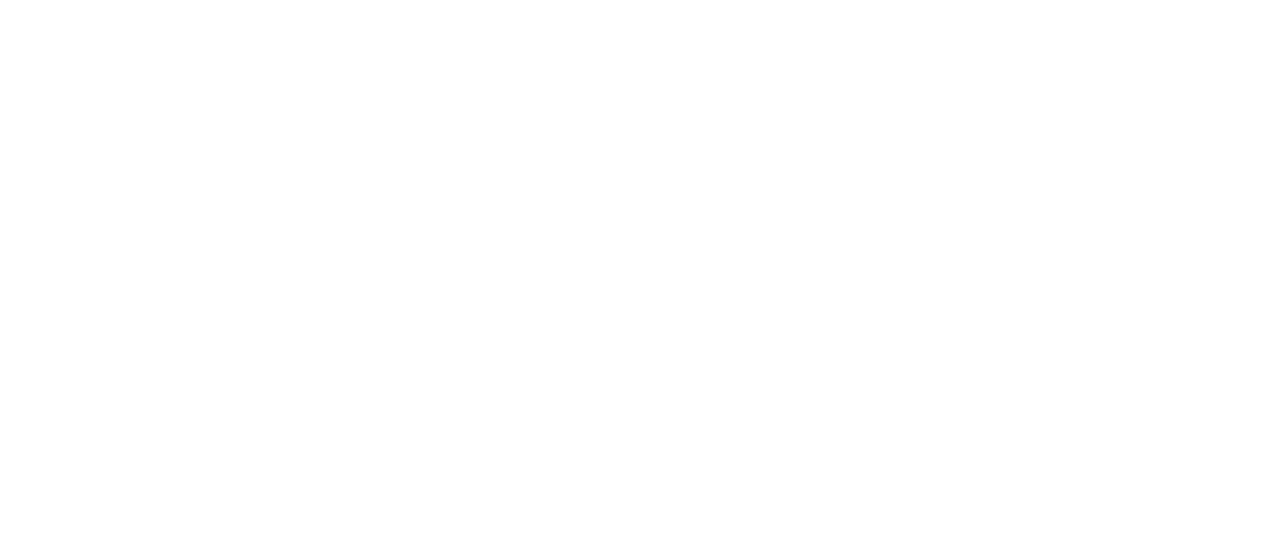
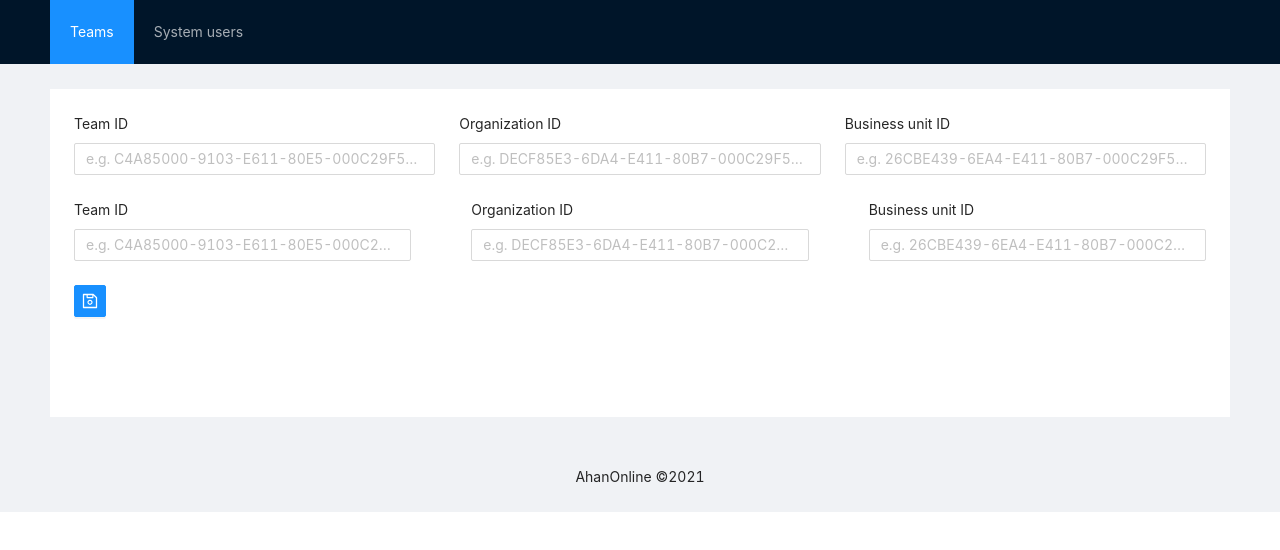
Before and after one commit to MrTechHunter/AhanOnline-Frontend, a React (Create React App) app: page /system-users/add in a window 1280 px wide. Before the commit this address had no page. Shown: the top 550 px of the page. Built offline with nearby package versions, Linux system fonts and the light colour scheme.

Commit message:
some small changes

```diff
--- a/src/components/AddSystemUser.jsx
+++ b/src/components/AddSystemUser.jsx
@@ -70,67 +70,6 @@ function AddSystemUser() {
   const [systemuseridmeta, set_systemuseridmeta] = useState("");
 
   const postData = () => {
-    mainteamname,
-      systemuserid,
-      organizationid,
-      businessunitid,
-      parentsystemuserid,
-      firstname,
-      lastname,
-      fullname,
-      internalemailaddress,
-      mobilephone,
-      domainname,
-      createdon,
-      modifiedon,
-      createdby,
-      modifiedby,
-      isdisabled,
-      skills,
-      calendarid,
-      activedirectoryguid,
-      invitestatuscode,
-      isactivedirectoryuser,
-      queueid,
-      transactioncurrencyid,
-      defaultmailbox,
-      userlicensetype,
-      islicensed,
-      positionid,
-      positionidname,
-      test,
-      testdate,
-      teststate,
-      subsidiaryid,
-      notificationchatid,
-      mainteam,
-      currenttask,
-      ext,
-      shamsidatestartcollaboration,
-      id,
-      cats,
-      onsite,
-      generateseller,
-      happycustomerscount,
-      unhappycustomerscount,
-      mainproject,
-      parentmainteam,
-      defaultodbfoldername,
-      localimagelargeguid,
-      localimagesmallguid,
-      statusreason,
-      birthday,
-      englishfamilyname,
-      englishfirstname,
-      entrydate,
-      gender,
-      insurancestartdate,
-      maritalstatus,
-      nationalid,
-      numberofchildren,
-      realbirthday,
-      currentsalary,
-      systemuseridmeta,
     axios
       .post(
         "http://127.0.0.1:8000/system-users/",
@@ -215,7 +154,7 @@ function AddSystemUser() {
             <Form.Item label="Team ID" colon={false}>
               <Input
                 placeholder="e.g. C4A85000-9103-E611-80E5-000C29F57F35"
-                onChange={(e) => set_teamid(e.target.value)}
+                onChange={(e) => set_mainteamname(e.target.value)}
               />
             </Form.Item>
           </Col>
@@ -224,7 +163,7 @@ function AddSystemUser() {
             <Form.Item label="Organization ID" colon={false}>
               <Input
                 placeholder="e.g. DECF85E3-6DA4-E411-80B7-000C29F57F35"
-                onChange={(e) => set_organizationid(e.target.value)}
+                onChange={(e) => set_systemuserid(e.target.value)}
               />
             </Form.Item>
           </Col>
@@ -233,12 +172,43 @@ function AddSystemUser() {
             <Form.Item label="Business unit ID" colon={false}>
               <Input
                 placeholder="e.g. 26CBE439-6EA4-E411-80B7-000C29F57F35"
-                onChange={(e) => set_businessunitid(e.target.value)}
+                onChange={(e) => set_organizationid(e.target.value)}
               />
             </Form.Item>
           </Col>
         </Row>
         {/* Row 1 end */}
+
+        {/* Row 2 */}
+        <Row gutter={60}>
+          <Col span={8}>
+            <Form.Item label="Team ID" colon={false}>
+              <Input
+                placeholder="e.g. C4A85000-9103-E611-80E5-000C29F57F35"
+                onChange={(e) => set_mainteamname(e.target.value)}
+              />
+            </Form.Item>
+          </Col>
+
+          <Col span={8}>
+            <Form.Item label="Organization ID" colon={false}>
+              <Input
+                placeholder="e.g. DECF85E3-6DA4-E411-80B7-000C29F57F35"
+                onChange={(e) => set_systemuserid(e.target.value)}
+              />
+            </Form.Item>
+          </Col>
+
+          <Col span={8}>
+            <Form.Item label="Business unit ID" colon={false}>
+              <Input
+                placeholder="e.g. 26CBE439-6EA4-E411-80B7-000C29F57F35"
+                onChange={(e) => set_organizationid(e.target.value)}
+              />
+            </Form.Item>
+          </Col>
+        </Row>
+        {/* Row 2 end */}
 
         {/* Submit button */}
         <Row gutter={5}>
--- a/src/components/SystemUsers.jsx
+++ b/src/components/SystemUsers.jsx
@@ -1,7 +1,9 @@
 import React, { useEffect, useState } from "react";
 import axios from "axios";
 
-import { Table } from "antd";
+import { Link } from "react-router-dom";
+
+import { Table, Button } from "antd";
 
 const columns = [
   {
@@ -30,7 +32,33 @@ const columns = [
     key: "fullname",
   },
   {
-    title: "Action",
+    title: "mobilephone",
+    dataIndex: "mobilephone",
+    key: "mobilephone",
+  },
+  {
+    title: "createdon",
+    dataIndex: "createdon",
+    key: "createdon",
+  },
+  {
+    title: "modifiedon",
+    dataIndex: "modifiedon",
+    key: "modifiedon",
+  },
+  {
+    title: "queueid",
+    dataIndex: "queueid",
+    key: "queueid",
+  },
+  {
+    title: "Edit",
+    dataIndex: "",
+    key: "x",
+    render: () => <a>Edit</a>,
+  },
+  {
+    title: "Delete",
     dataIndex: "",
     key: "x",
     render: () => <a>Delete</a>,
@@ -54,6 +82,10 @@ function SystemUsers() {
           organizationid: row.organizationid,
           businessunitid: row.businessunitid,
           fullname: row.fullname,
+          mobilephone: row.mobilephone,
+          createdon: row.createdon,
+          modifiedon: row.modifiedon,
+          queueid: row.queueid,
         }))
       );
     });
@@ -70,6 +102,11 @@ function SystemUsers() {
 
   return (
     <div>
+      <Link to="add">
+        <Button type="primary" style={{ marginBottom: 10 }}>
+          Add Superuser
+        </Button>
+      </Link>
       {loading ? (
         "Loading"
       ) : (
--- a/src/components/Teams.jsx
+++ b/src/components/Teams.jsx
@@ -69,7 +69,7 @@ const columns = [
     render: () => <a>Edit</a>,
   },
   {
-    title: "Edit",
+    title: "Delete",
     dataIndex: "",
     key: "x",
     render: () => <a>Delete</a>,
--- a/src/index.js
+++ b/src/index.js
@@ -6,16 +6,18 @@ import App from "./App";
 import reportWebVitals from "./reportWebVitals";
 
 import Teams from "./components/Teams";
+import AddTeam from "./components/AddTeam";
 import SystemUsers from "./components/SystemUsers";
-import AddTeam from "./components/AddTeam";
+import AddSystemUser from "./components/AddSystemUser";
 
 ReactDOM.render(
   <BrowserRouter>
     <Routes>
       <Route path="/" element={<App />}>
         <Route path="teams" element={<Teams />} />
+        <Route exact path="teams/add" element={<AddTeam />} />
         <Route path="system-users" element={<SystemUsers />} />
-        <Route exact path="teams/add" element={<AddTeam />} />
+        <Route exact path="system-users/add" element={<AddSystemUser />} />
       </Route>
     </Routes>
   </BrowserRouter>,
```
Lines whose indentation alone changed are shown as unchanged.
